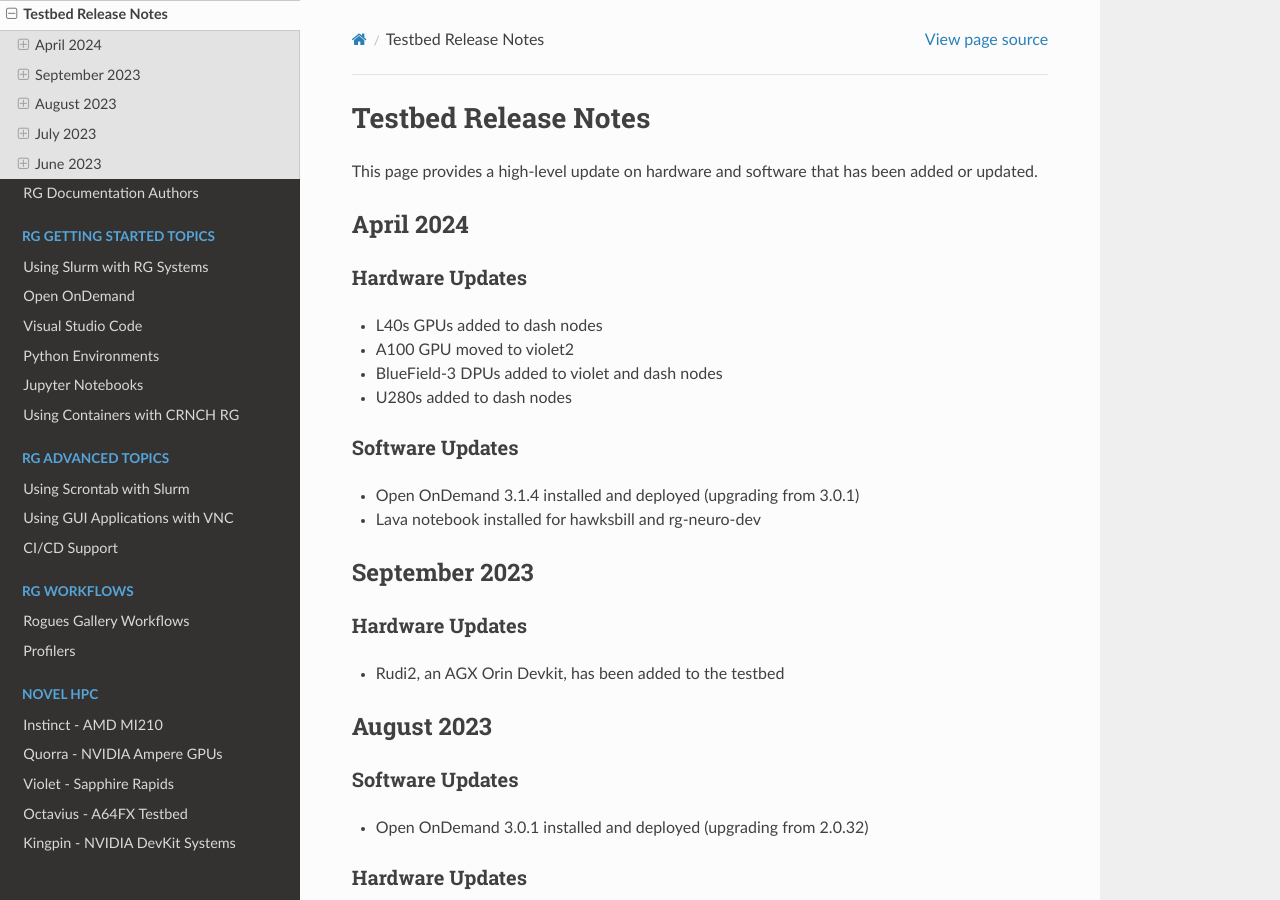
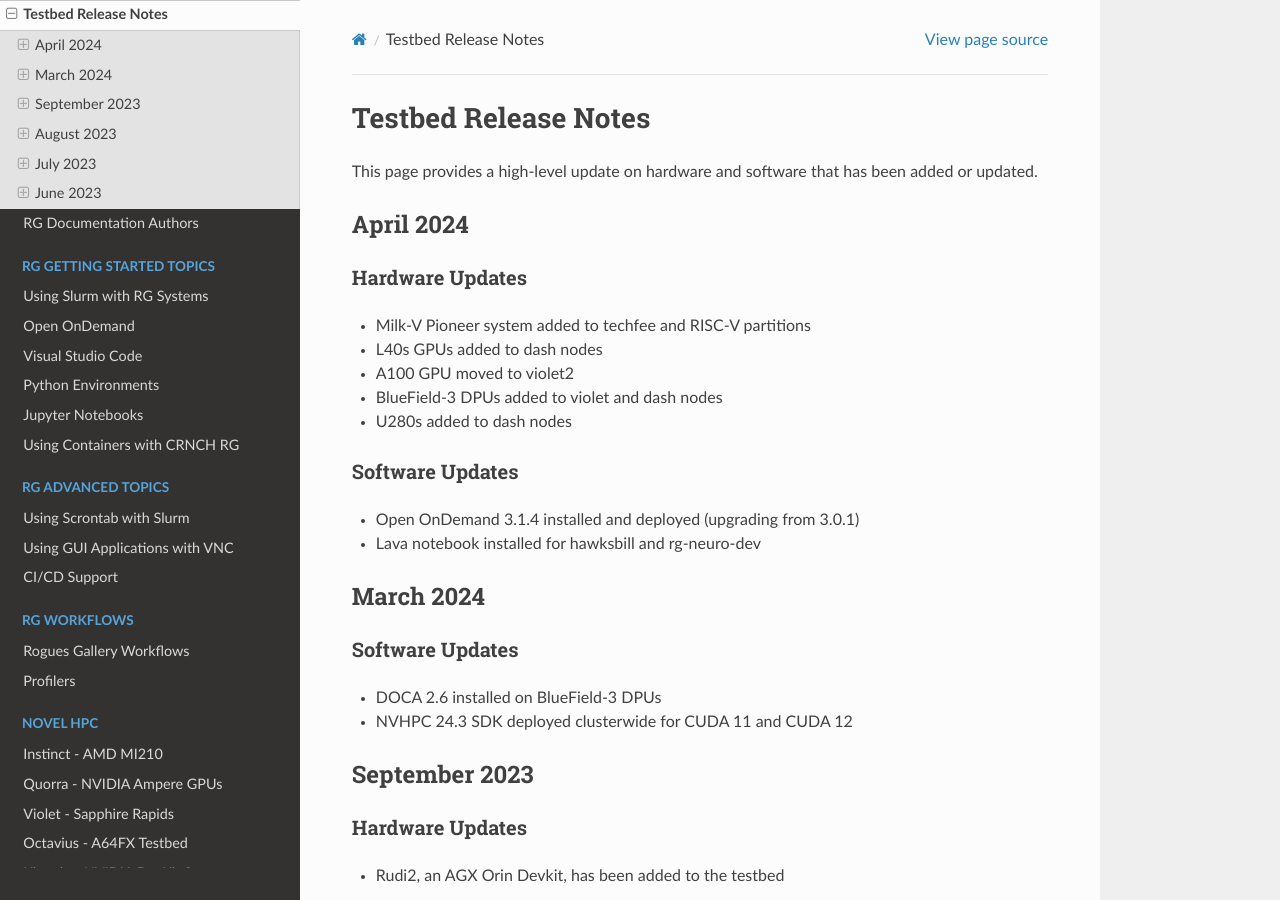
Before and after one commit to gt-crnch-rg/read-the-docs, a Sphinx documentation site: the page built from docs/general/testbed-release-notes.rst, in a window 1280 px wide and 900 px high. Built offline with Sphinx 7.4.7 and the Read the Docs theme 2.0.0, drawn with Linux system fonts in a browser that asks for light colours; pages that are not in the unit, such as notebooks, are missing from menus.

Commit message:
Update testbed-release-notes.rst

```diff
--- a/docs/general/testbed-release-notes.rst
+++ b/docs/general/testbed-release-notes.rst
@@ -9,6 +9,7 @@
 
 Hardware Updates
 ~~~~~~~~~~~~~~~~
+- Milk-V Pioneer system added to techfee and RISC-V partitions
 - L40s GPUs added to dash nodes
 - A100 GPU moved to violet2
 - BlueField-3 DPUs added to violet and dash nodes
@@ -18,6 +19,14 @@
 ~~~~~~~~~~~~~~~~
 - Open OnDemand 3.1.4 installed and deployed (upgrading from 3.0.1)
 - Lava notebook installed for hawksbill and rg-neuro-dev
+
+March 2024
+--------------
+
+Software Updates
+~~~~~~~~~~~~~~~~
+- DOCA 2.6 installed on BlueField-3 DPUs
+- NVHPC 24.3 SDK deployed clusterwide for CUDA 11 and CUDA 12
 
 September 2023
 --------------
```
